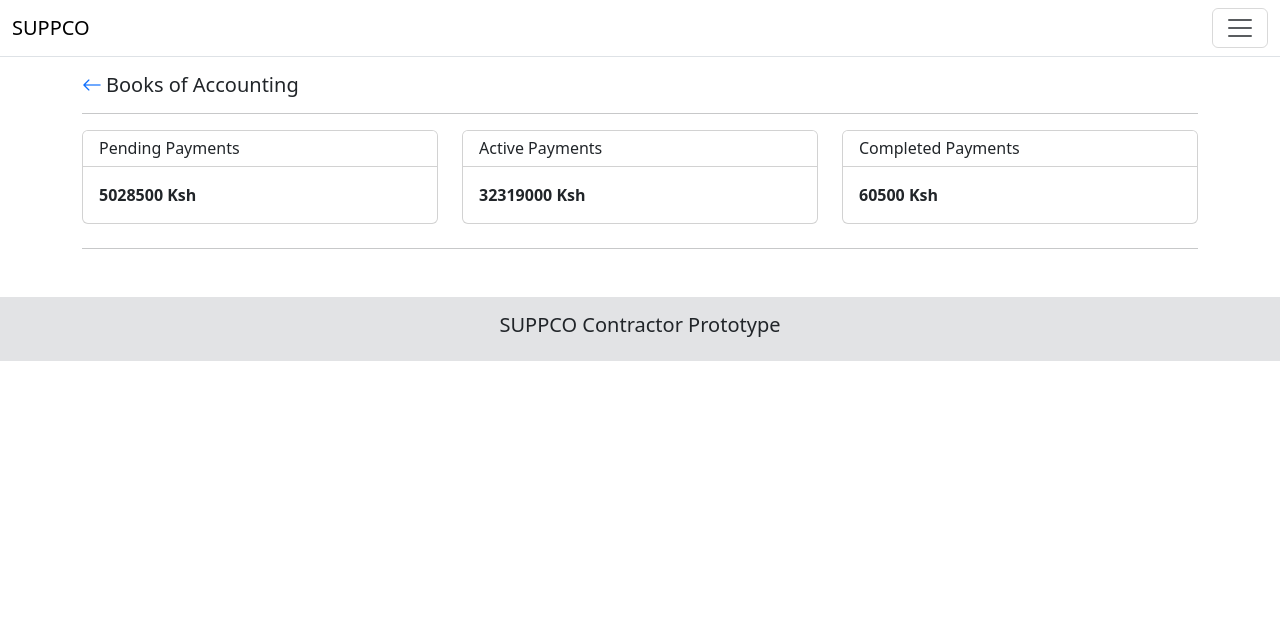
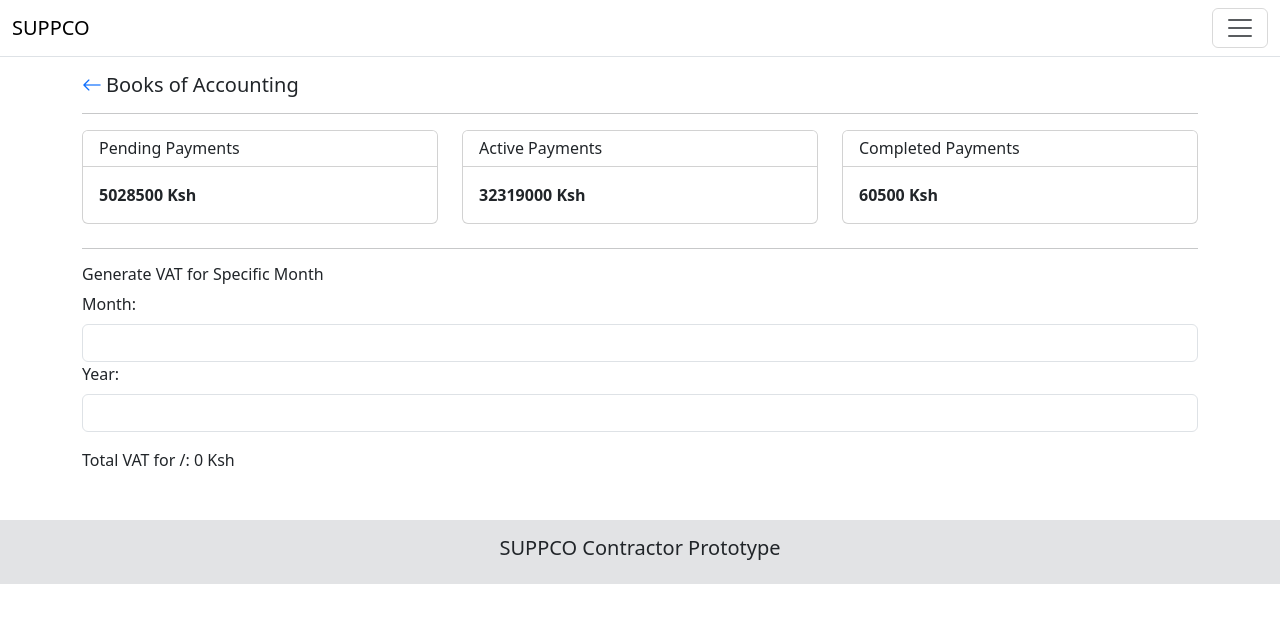
Before and after one commit to daltechafrica/suppco-contractor-prototype, a React (Create React App) app: page /books in a window 1280 px wide. Shown: the top 622 px of the page. Built offline with nearby package versions, Linux system fonts and the light colour scheme.

Commit message:
complete the books of accounts

```diff
--- a/src/pages/Books.jsx
+++ b/src/pages/Books.jsx
@@ -1,12 +1,15 @@
-import React from "react";
-import { appLinks } from "../constants/links";
+import React, { useState } from "react";
 import { Link } from "react-router-dom";
 import { orders } from "../data/orders";
+import { appLinks } from "../constants/links";
 
 function Books() {
+  const [selectedMonth, setSelectedMonth] = useState("");
+  const [selectedYear, setSelectedYear] = useState("");
   const completedOrders = orders.filter(
     (order) => order.status === "Completed"
   );
+
   const totalCompletedOrdersAmount = completedOrders.reduce(
     (sum, order) => sum + order.finalTotal,
     0
@@ -23,12 +26,34 @@ function Books() {
     (sum, order) => sum + order.finalTotal,
     0
   );
+
+  const handleMonthChange = (e) => {
+    setSelectedMonth(e.target.value);
+  };
+
+  const handleYearChange = (e) => {
+    setSelectedYear(e.target.value);
+  };
+
+  const filteredOrders = completedOrders.filter((order) => {
+    const orderDate = new Date(order.created);
+    return (
+      orderDate.getMonth() + 1 === parseInt(selectedMonth) &&
+      orderDate.getFullYear() === parseInt(selectedYear)
+    );
+  });
+
+  const totalVAT = filteredOrders.reduce(
+    (sum, order) => sum + order.paymentDetail.vat,
+    0
+  );
+
   return (
     <>
       <div className="container py-3 mb-3">
         <h5>
           <span>
-            <Link to={appLinks?.Dashboard}>
+            <Link to={appLinks.Dashboard}>
               <i className="bi bi-arrow-left me-1"></i>
             </Link>
           </span>
@@ -70,6 +95,43 @@ function Books() {
           </div>
         </section>
         <hr />
+
+        <section className="mb-3">
+          <h6>Generate VAT for Specific Month</h6>
+          <div className="mb-3">
+            <label htmlFor="month" className="form-label me-2">
+              Month:
+            </label>
+            <input
+              type="number"
+              id="month"
+              name="month"
+              min="1"
+              max="12"
+              value={selectedMonth}
+              onChange={handleMonthChange}
+              className="form-control me-2"
+            />
+            <label htmlFor="year" className="form-label me-2">
+              Year:
+            </label>
+            <input
+              type="number"
+              id="year"
+              name="year"
+              min="2020"
+              max="2030"
+              value={selectedYear}
+              onChange={handleYearChange}
+              className="form-control me-2"
+            />
+          </div>
+          <div className="mb-3">
+            <p>
+              Total VAT for {selectedMonth}/{selectedYear}: {totalVAT} Ksh
+            </p>
+          </div>
+        </section>
       </div>
     </>
   );
```
